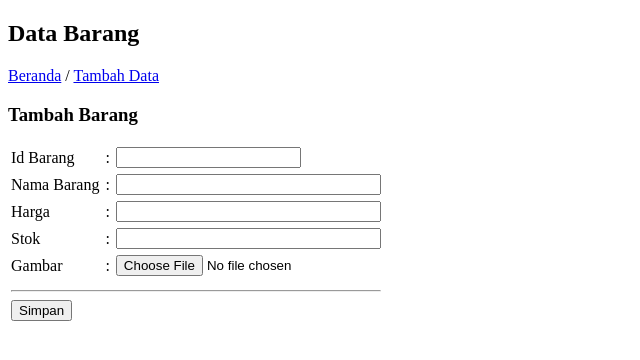
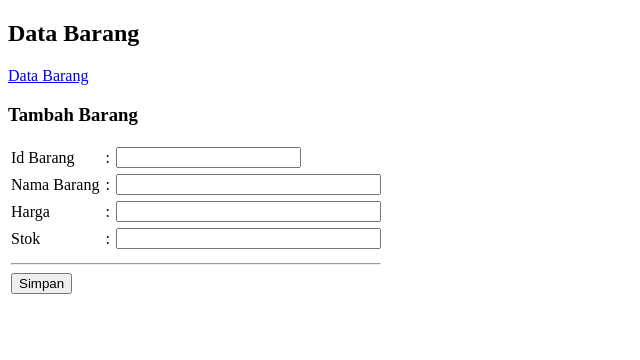
Before and after one commit to iqbal2803/ProjectWebAndroid, a PHP site: page /tambah-barang.php in a window 1280 px wide. Shown: the top 360 px of the page, without its empty margins (0-640 px from the left). Run offline with PHP 8.4, Linux system fonts and the light colour scheme.

Commit message:
Add files via upload
kayak gitu aa maksute bal?

```diff
--- a/tambah-barang.php
+++ b/tambah-barang.php
@@ -6,11 +6,11 @@
 <body>
     <h2>Data Barang</h2>
 
-	<p><a href="index.php?page=barang">Beranda</a> / <a href="index.php?page=tambah-barang">Tambah Data</a></p>
+	<p><a href="?page=tampildatabarang">Data Barang</a>
 
 	<h3>Tambah Barang</h3>
 
-	<form action="index.php?page=tambah-barang-proses" method="post">
+	<form action="?page=tmbbarang-proses" method="post">
 		<table cellpadding="3" cellspacing="0">
 			<tr>
 				<td>Id Barang</td>
@@ -32,12 +32,7 @@
 				<td>:</td>
 				<td><input type="text" name="stok" size="30" required></td>
 			</tr>
-			<tr>
-			<tr>
-				<td>Gambar</td>
-				<td>:</td>
-				<td><input type="file" name="gambar" required></td>
-			</tr>
+
 			<tr>
 				<td colspan="3"><hr>
 				<input type="submit" name="tambah" value="Simpan"></td>
--- a/tambah-data.php
+++ b/tambah-data.php
@@ -10,7 +10,7 @@
 
 	<h3>Tambah Data Karyawan</h3>
 
-	<form action="?page=tambah-proses" method="post">
+	<form action="?page=tmbuser-proses" method="post">
 		<table cellpadding="3" cellspacing="0">
 			<tr>
 				<td>ID USER</td>
```
Also changed, not shown: tmbbarang-proses.php (line endings or trailing spaces), tmbuser-proses.php (line endings or trailing spaces).
